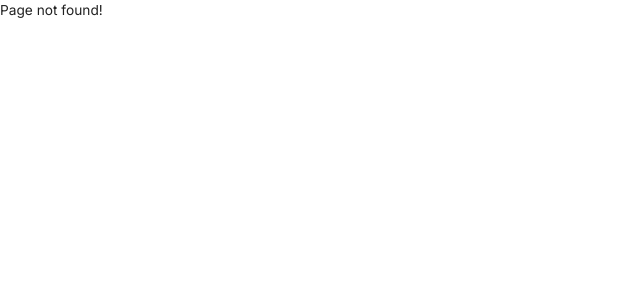
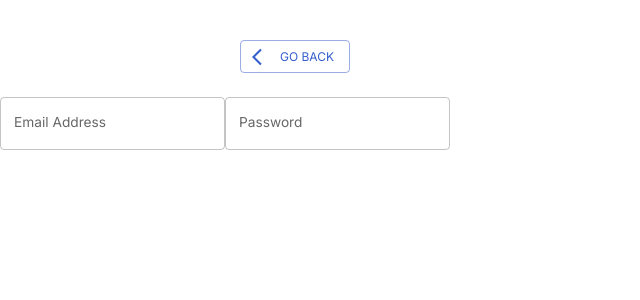
Before and after one commit to mrmihi/unievent, a React (Create React App) app in the folder frontend/: page /events/create in a window 1280 px wide. Before the commit this address had no page. Shown: the top 300 px of the page, without its empty margins (0-640 px from the left). Built offline with nearby package versions, Linux system fonts and the light colour scheme.

Commit message:
Added Image upload

```diff
--- a/frontend/src/App.js
+++ b/frontend/src/App.js
@@ -20,11 +20,14 @@ import ELayout from './Event/scenes/layout';
 import EDashboard from './Event/scenes/dashboard';
 import LoginPage from './Event/scenes/login';
 import AllEvents from './Event/eventOrg';
+import SingleEvent from './Event/SingleEvent';
 import AllEventView from './Event/AllEventView';
+import EventCreationForm from 'Event/components/EventCreationForm';
 
 function App() {
   const mode = useSelector((state) => state.global.mode);
   const theme = useMemo(() => createTheme(themeSettings(mode)), [mode]);
+
   return (
     <div className="app">
       <BrowserRouter>
@@ -32,8 +35,12 @@ function App() {
           <CssBaseline />
           {/* Event Routes */}
           <Routes>
-            <Route path="/events" element={<AllEventView />}></Route>
+            <Route path="/login" element={<LoginPage />} />
+            <Route path="/events" element={<AllEventView />} />
+            <Route path="/events/:id" element={<SingleEvent />} />
+            <Route path="/events/create" element={<EventCreationForm />} />
             <Route path="/org" element={<LoginPage />} />
+
             <Route element={<ELayout />}>
               <Route
                 path="/org/dashboard/*"
--- a/frontend/src/event/AllEventView.jsx
+++ b/frontend/src/event/AllEventView.jsx
@@ -9,7 +9,6 @@ function AllEventView() {
     eventService.getAll().then((response) => setEvents(response));
   }, []);
 
-  console.log(events);
   return (
     <>
       <AllEvents events={events} />
--- a/frontend/src/event/AllEvents.jsx
+++ b/frontend/src/event/AllEvents.jsx
@@ -13,8 +13,10 @@ import Box from '@mui/material/Box';
 import Toolbar from '@mui/material/Toolbar';
 import Typography from '@mui/material/Typography';
 import Container from '@mui/material/Container';
-import Link from '@mui/material/Link';
 import { createTheme, ThemeProvider } from '@mui/material/styles';
+import { Link } from 'react-router-dom';
+import eventService from './event.service';
+import { useState, useEffect } from 'react';
 
 function Copyright() {
   return (
@@ -31,8 +33,7 @@ function Copyright() {
 
 const theme = createTheme();
 
-export default function Album({ events }) {
-  // console.log(events);
+export default function AllEvents({ events }) {
   return (
     <ThemeProvider theme={theme}>
       <CssBaseline />
@@ -58,6 +59,7 @@ export default function Album({ events }) {
                     flexDirection: 'column',
                   }}
                 >
+                  <Link to={`/events/${event._id}`}>
                     <CardMedia
                       component="img"
                       sx={{
@@ -68,6 +70,7 @@ export default function Album({ events }) {
                       image={event.headerImage}
                       alt="random"
                     />
+                  </Link>
                   <CardContent sx={{ flexGrow: 1 }}>
                     <Typography gutterBottom variant="h5" component="h2">
                       {event.name}
--- /dev/null
+++ b/frontend/src/event/SingleEvent.jsx
@@ -0,0 +1,26 @@
+import { useParams } from 'react-router-dom';
+import eventService from './event.service';
+import { useEffect, useState } from 'react';
+
+function SingleEvent() {
+  const { id } = useParams();
+  const [event, setEvent] = useState(null);
+
+  useEffect(() => {
+    eventService.getOne(id).then((res) => {
+      console.log('I the useeffect ran');
+      setEvent(res.data);
+    });
+  }, []);
+
+  if (!event) return <h1>Loading...</h1>;
+  return (
+    <div>
+      <h1>Single Event</h1>
+      <h2>{id}</h2>
+      <h2>{event.name}</h2>
+    </div>
+  );
+}
+
+export default SingleEvent;
--- /dev/null
+++ b/frontend/src/event/components/EventCreationForm.jsx
@@ -0,0 +1,103 @@
+import {
+  TextField,
+  Box,
+  Tooltip,
+  IconButton,
+  Typography,
+  Button,
+} from '@mui/material';
+import { ArrowBackIos } from '@mui/icons-material';
+import { useFormik } from 'formik';
+import * as Yup from 'yup';
+import { ToastContainer, toast } from 'react-toastify';
+import 'react-toastify/dist/ReactToastify.css';
+import axios from 'axios';
+import { useNavigate } from 'react-router-dom';
+
+const validationSchema = Yup.object().shape({
+  email: Yup.string()
+    .email('Invalid email')
+    .required('Please enter your email'),
+  password: Yup.string().required('Please enter your password'),
+});
+
+const EventCreationForm = () => {
+  const navigate = useNavigate();
+  const formik = useFormik({
+    initialValues: {
+      email: '',
+      password: '',
+    },
+    validationSchema,
+    onSubmit: async (values) => {
+      try {
+        const { email, password } = values;
+        const response = await axios.post(
+          '/api/events',
+          JSON.stringify({ email, password }),
+          {
+            headers: { 'Content-Type': 'application/json' },
+          }
+        );
+        navigate('/admin/venue/dashboard/');
+      } catch (error) {
+        if (!error?.response) {
+          toast.error('No Server Response', {
+            position: toast.POSITION.TOP_CENTER,
+          });
+        } else if (error.response?.status === 400) {
+          toast.error('Missing Username or Password', {
+            position: toast.POSITION.TOP_CENTER,
+          });
+        } else if (error.response?.status === 401) {
+          toast.error('Invalid email or password', {
+            position: toast.POSITION.TOP_CENTER,
+          });
+        } else {
+          toast.error('Login Failed', {
+            position: toast.POSITION.TOP_CENTER,
+          });
+        }
+      }
+    },
+  });
+
+  return (
+    <>
+      <Box sx={{ ml: 30, mt: 5 }}>
+        <Button
+          variant="outlined"
+          startIcon={<ArrowBackIos />}
+          color="secondary"
+        >
+          Go Back
+        </Button>
+      </Box>
+      <div className="items-center justify-center pt-6	">
+        <TextField
+          id="email"
+          name="email"
+          label="Email Address"
+          value={formik.values.email}
+          onChange={formik.handleChange}
+          onBlur={formik.handleBlur}
+          error={formik.touched.email && Boolean(formik.errors.email)}
+          helperText={formik.touched.email && formik.errors.email}
+        />
+        <TextField
+          id="password"
+          name="password"
+          label="Password"
+          type="password"
+          value={formik.values.password}
+          onChange={formik.handleChange}
+          onBlur={formik.handleBlur}
+          error={formik.touched.password && Boolean(formik.errors.password)}
+          helperText={formik.touched.password && formik.errors.password}
+        />
+      </div>
+    </>
+  );
+};
+
+export default EventCreationForm;
--- a/frontend/src/event/event.service.js
+++ b/frontend/src/event/event.service.js
@@ -1,9 +1,22 @@
 import axios from 'axios';
 const baseUrl = '/api/events';
 
-const getAll = () => {
-  const request = axios.get(baseUrl);
-  return request.then((response) => response.data);
+const getAll = async () => {
+  try {
+    const response = await axios.get(baseUrl);
+    return response.data;
+  } catch (error) {
+    console.error(error);
+  }
+};
+
+const getOne = async (id) => {
+  try {
+    const response = await axios.get(`${baseUrl}/${id}`);
+    return response.data;
+  } catch (error) {
+    console.error(error);
+  }
 };
 
 const create = (newObject) => {
@@ -24,5 +37,5 @@ const update = (id, newObject) => {
   return request.then((response) => response.data);
 };
 
-const eventService = { getAll, create, erase, update };
+const eventService = { getAll, getOne, create, erase, update };
 export default eventService;
--- a/frontend/src/event/eventOrg/index.jsx
+++ b/frontend/src/event/eventOrg/index.jsx
@@ -12,11 +12,12 @@ import {
   Stack,
   TextField,
   Tooltip,
+  Typography,
 } from '@mui/material';
 import { Delete, Edit } from '@mui/icons-material';
 import axios from 'axios';
 import Swal from 'sweetalert2';
-import { useNavigate, useParams } from 'react-router-dom';
+import { useNavigate, useParams, Link } from 'react-router-dom';
 
 const OrgView = () => {
   const [createModalOpen, setCreateModalOpen] = useState(false);
@@ -35,10 +36,6 @@ const OrgView = () => {
       console.log(error);
     }
   };
-
-  //   let { eventID } = useParams();
-  //   eventID = eventID.toString();
-  //   console.log(typeof eventID);
 
   // Running the GET method
   useEffect(() => {
@@ -64,7 +61,7 @@ const OrgView = () => {
       setServerSuccessMessage(response.data.message);
       if (serverSuccessMessage !== '') {
         Swal.fire('', response.data.message, 'success').then(() =>
-          navigate('/volunteerOpportunities')
+          navigate('/org/dashboard')
         );
       }
     } catch (error) {
@@ -106,7 +103,6 @@ const OrgView = () => {
   //deleting row edits
   const handleDeleteRow = useCallback(
     (row) => {
-      console.log(tableData._id);
       Swal.fire({
         title: 'Are you sure?',
         text: "You won't be able to revert this!",
@@ -120,17 +116,17 @@ const OrgView = () => {
           axios
             .delete(`/api/events/${row.getValue('_id')}`)
             .then((response) => {
-              Swal.fire('Deleted!', `Deleted!`, 'success');
+              Swal.fire('Deleted!', `Deleted The Event!`, 'success');
               console.log(response);
+              tableData.splice(row.index, 1);
+              setTableData([...tableData]);
             })
             .catch((error) => {
-              Swal.fire('', 'Failed to Delete!', 'error');
+              Swal.fire('', 'Failed to Delete The Event!.', 'error');
               console.log(error);
             });
         }
       });
-      tableData.splice(row.index, 1);
-      setTableData([...tableData]);
     },
     [tableData]
   );
@@ -198,7 +194,7 @@ const OrgView = () => {
     [validationErrors]
   );
 
-  const statusValues = ['Approved', 'Rejected', 'Pending'];
+  const statusValues = ['Archived', 'Active', 'Upcoming'];
 
   const columns = useMemo(
     () => [
@@ -224,7 +220,7 @@ const OrgView = () => {
         accessorKey: 'category',
         header: 'Category',
         enableColumnOrdering: false,
-        enableEditing: true,
+        enableEditing: false,
         enableSorting: false,
         size: 80,
         columnVisibility: false,
@@ -263,6 +259,8 @@ const OrgView = () => {
     [getCommonEditTextFieldProps]
   );
 
+  if (!tableData) return <h1>Loading...</h1>;
+
   return (
     <>
       <MaterialReactTable
@@ -292,13 +290,6 @@ const OrgView = () => {
                 <Edit />
               </IconButton>
             </Tooltip>
-            {/* {console.log(row)} */}
-            {/* <Button
-              variant="contained"
-              onClick={() => updateStatus(row.original._id)}
-            >
-              Status
-            </Button> */}
             <Tooltip arrow title="Delete">
               <IconButton color="error" onClick={() => handleDeleteRow(row)}>
                 <Delete />
@@ -308,13 +299,25 @@ const OrgView = () => {
         )}
         positionActionsColumn="last"
         renderTopToolbarCustomActions={() => (
-          <Button
-            color="secondary"
-            onClick={() => setCreateModalOpen(true)}
-            variant="contained"
+          <Box
+            sx={{
+              display: 'flex',
+              gap: '1rem',
+              p: '0.5rem',
+              flexWrap: 'wrap',
+            }}
           >
-            Create a New Event
-          </Button>
+            <Button
+              color="secondary"
+              onClick={() => setCreateModalOpen(true)}
+              variant="contained"
+            >
+              Create A New Event
+            </Button>
+            <Button color="secondary" variant="contained">
+              Export All Event Details
+            </Button>
+          </Box>
         )}
       />
       <CreateNewAccountModal
@@ -327,7 +330,7 @@ const OrgView = () => {
   );
 };
 
-//All Events of creating a mui dialog modal for creating new rows
+//Event Creation Model -- Start
 export const CreateNewAccountModal = ({ open, columns, onClose, onSubmit }) => {
   const [values, setValues] = useState(() =>
     columns.reduce((acc, column) => {
@@ -341,41 +344,40 @@ export const CreateNewAccountModal = ({ open, columns, onClose, onSubmit }) => {
     onSubmit(values);
     onClose();
   };
+  const [imageSelected, setImageSelected] = useState('');
 
-  // const [imageSelected, setImageSelected] = useState("");
+  const uploadImage = () => {
+    if (imageSelected) {
+      const formData = new FormData();
+      formData.append('file', imageSelected);
+      formData.append('upload_preset', 'rytp0oyr');
 
-  // const uploadImage = () => {
-  //   if (imageSelected) {
-  //     const formData = new FormData();
-  //     formData.append("file", imageSelected);
-  //     formData.append("upload_preset", "vief6ix8");
+      axios
+        .post(
+          'https://api.cloudinary.com/v1_1/dn3wwir7s/image/upload',
+          formData
+        )
+        .then((response) => {
+          console.log(response);
+          const imageUrl = response.data.secure_url;
+          setValues({
+            ...values,
+            headerImage: imageUrl,
+          });
+        })
+        .catch((error) => {
+          console.error(error);
+        });
+    }
+  };
 
-  //     axios
-  //       .post(
-  //         "https://api.cloudinary.com/v1_1/dpi1yqznl/image/upload",
-  //         formData
-  //       )
-  //       .then((response) => {
-  //         console.log(response);
-  //         const imageUrl = response.data.secure_url;
-  //         setValues({
-  //           ...values,
-  //           speakerImage: imageUrl,
-  //         });
-  //       })
-  //       .catch((error) => {
-  //         console.error(error);
-  //       });
-  //   }
-  // };
-
-  // useEffect(() => {
-  //   uploadImage();
-  // }, [imageSelected]);
+  useEffect(() => {
+    uploadImage();
+  }, [imageSelected]);
 
   return (
     <Dialog open={open}>
-      <DialogTitle textAlign="center">Create New Account</DialogTitle>
+      <DialogTitle textAlign="center">Create New Event</DialogTitle>
       <DialogContent>
         <form onSubmit={(e) => e.preventDefault()}>
           <Stack
@@ -401,7 +403,10 @@ export const CreateNewAccountModal = ({ open, columns, onClose, onSubmit }) => {
                   />
                 );
               }
-              if (column.accessorKey !== '_id') {
+              if (
+                column.accessorKey !== '_id' &&
+                column.accessorKey !== 'status'
+              ) {
                 return (
                   <TextField
                     key={column.accessorKey}
@@ -416,30 +421,35 @@ export const CreateNewAccountModal = ({ open, columns, onClose, onSubmit }) => {
                 console.log(column.accessorKey);
               }
             })}
-            {/* <TextField
-              key="speakerImage"
-              label="Speaker Image"
-              name="speakerImage"
+
+            <Typography>Upload Event Image (Max Size: 5MB)</Typography>
+            <TextField
+              key="headerImage"
+              name="headerImage"
               type="file"
               onChange={(e) => {
                 setImageSelected(e.target.files[0]);
                 console.log(imageSelected);
                 uploadImage();
                 setValues({ ...values, [e.target.name]: e.target.value });
+                console.log(values.headerImage);
               }}
-            /> */}
+            />
           </Stack>
         </form>
       </DialogContent>
       <DialogActions sx={{ p: '1.25rem' }}>
-        <Button onClick={onClose}>Cancel</Button>
-        <Button onClick={handleSubmit} variant="contained">
-          ADD THE SPEAKER
+        <Button color="secondary" onClick={onClose}>
+          Cancel
+        </Button>
+        <Button color="secondary" onClick={handleSubmit} variant="contained">
+          ADD EVENT
         </Button>
       </DialogActions>
     </Dialog>
   );
 };
+//Event Creation Model -- End
 
 const validateRequired = (value) => !!value.length;
 const validateEmail = (email) =>
```
Also changed, not shown: frontend/src/event/routes/EventRoutes.jsx (added, +27 -0 lines), 1 other file (tests, documents, lock files or other folders). Lines whose indentation alone changed are shown as unchanged.
